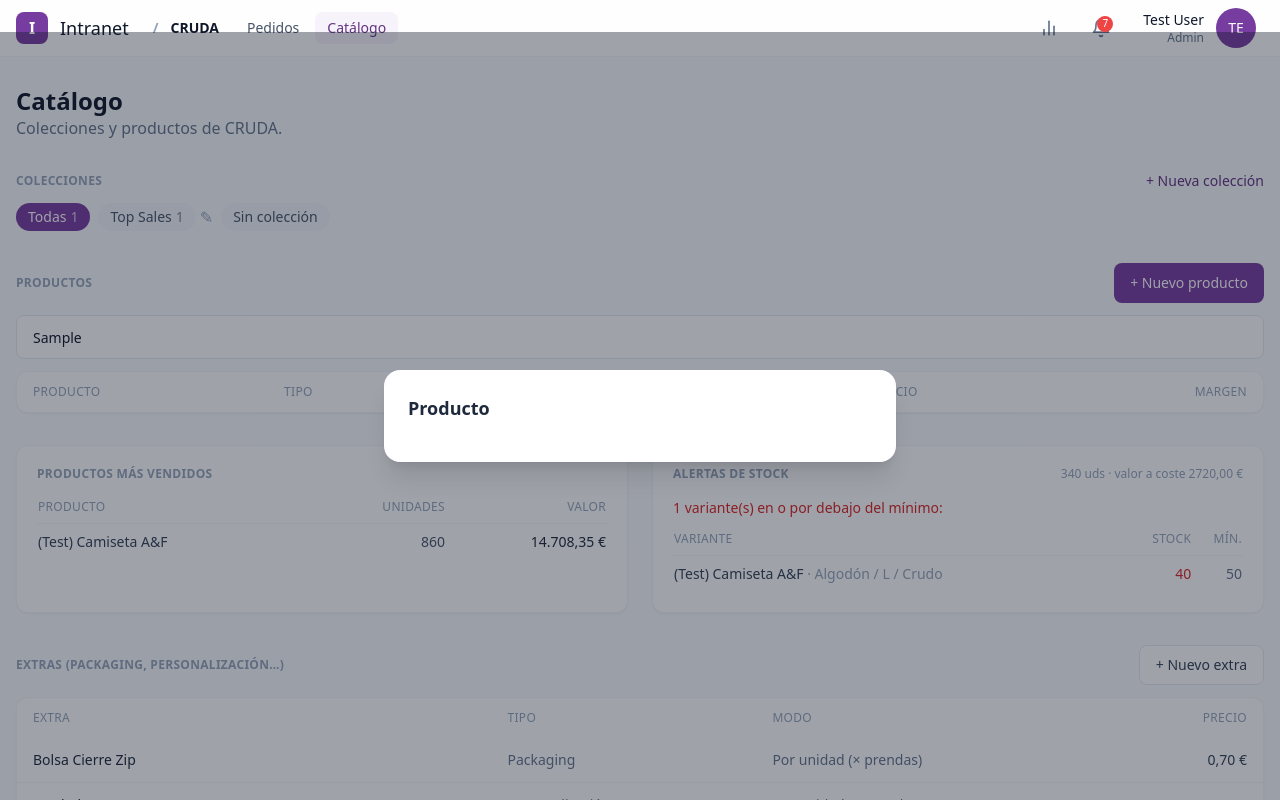
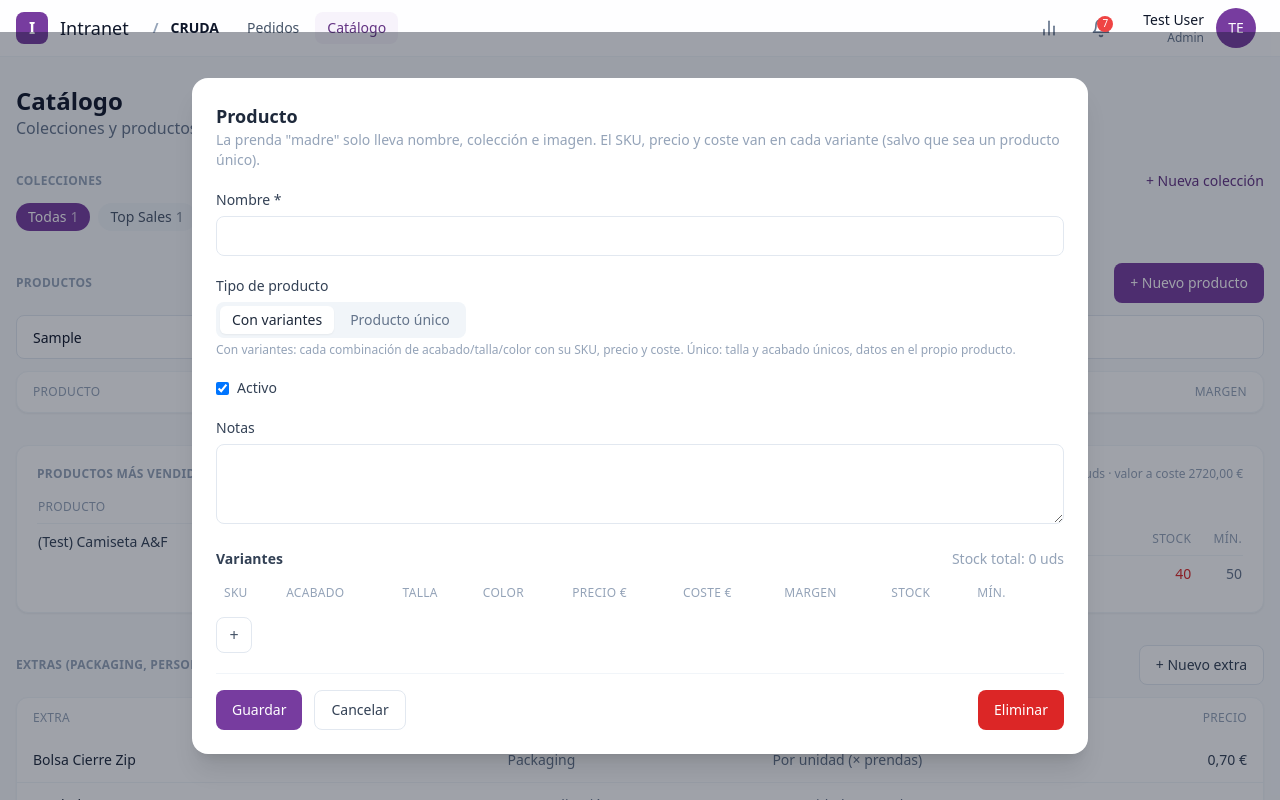
Before and after one commit to Arian1192/intranet-boilerplate, a React (Vite) app: page /cruda/catalogo in a window 1280 px wide. Both pictures are taken after typing "Sample" into the empty fields and a click on the button "+ Nuevo producto". Shown: the top 800 px of the page. Built offline with nearby package versions, Linux system fonts and the light colour scheme.

Commit message:
feat(cruda): product modal — form + editable variants table

```diff
--- a/src/features/cruda/components/ProductModal.tsx
+++ b/src/features/cruda/components/ProductModal.tsx
@@ -1,9 +1,127 @@
-import { Modal } from '@/components/ui';
+import { useMemo, useState } from 'react';
+import { Button, Input, Modal, SegmentedControl, Select, Textarea } from '@/components/ui';
+import { eur } from '../data/format';
+import { products, variables } from '../data/seed';
+import type { Variant } from '../data/types';
 
-export function ProductModal({ open, onClose }: { open: boolean; productId: string | null; onClose: () => void }) {
+const EMPTY_VARIANT: Omit<Variant, 'id'> = {
+  sku: '', finish: '—', size: '—', color: '—', price: 0, cost: 0, pvp: 0, multiplier: 0, stock: 0, min: 0,
+};
+
+export function ProductModal({ open, productId, onClose }: { open: boolean; productId: string | null; onClose: () => void }) {
+  const product = useMemo(() => products.find((p) => p.id === productId) ?? null, [productId]);
+
+  const [name, setName] = useState(product?.name ?? '');
+  const [type, setType] = useState<'variantes' | 'unico'>(product?.type ?? 'variantes');
+  const [active, setActive] = useState(product?.active ?? true);
+  const [variants, setVariants] = useState<Variant[]>(product?.variants ?? []);
+
+  const stockTotal = variants.reduce((s, v) => s + v.stock, 0);
+  const num = (v: string) => (v === '' ? 0 : Number(v));
+  const update = (id: string, patch: Partial<Variant>) => setVariants(variants.map((v) => (v.id === id ? { ...v, ...patch } : v)));
+  const remove = (id: string) => setVariants(variants.filter((v) => v.id !== id));
+
   return (
-    <Modal open={open} onClose={onClose} title="Producto">
-      <div />
+    <Modal open={open} onClose={onClose} className="max-w-4xl">
+      <div className="space-y-5">
+        <div>
+          <h3 className="text-lg font-semibold text-slate-800">Producto</h3>
+          <p className="text-sm text-slate-400">La prenda "madre" solo lleva nombre, colección e imagen. El SKU, precio y coste van en cada variante (salvo que sea un producto único).</p>
+        </div>
+
+        <Input label="Nombre *" value={name} onChange={(e) => setName(e.target.value)} />
+
+        <div>
+          <label className="mb-1.5 block text-sm font-medium text-slate-700">Tipo de producto</label>
+          <SegmentedControl
+            value={type}
+            onChange={setType}
+            options={[{ label: 'Con variantes', value: 'variantes' }, { label: 'Producto único', value: 'unico' }]}
+          />
+          <p className="mt-1 text-xs text-slate-400">Con variantes: cada combinación de acabado/talla/color con su SKU, precio y coste. Único: talla y acabado únicos, datos en el propio producto.</p>
+        </div>
+
+        <label className="flex items-center gap-2 text-sm text-slate-700">
+          <input type="checkbox" checked={active} onChange={(e) => setActive(e.target.checked)} /> Activo
+        </label>
+
+        <Textarea label="Notas" defaultValue={product?.notes ?? ''} />
+
+        <div>
+          <div className="mb-2 flex items-center justify-between">
+            <h4 className="text-sm font-semibold text-slate-700">Variantes</h4>
+            <span className="text-sm text-slate-400">Stock total: {stockTotal} uds</span>
+          </div>
+          <div className="overflow-x-auto">
+            <table className="w-full text-sm">
+              <thead>
+                <tr className="text-left text-xs uppercase tracking-wide text-slate-400">
+                  <th className="px-2 py-2 font-medium">SKU</th>
+                  <th className="px-2 py-2 font-medium">Acabado</th>
+                  <th className="px-2 py-2 font-medium">Talla</th>
+                  <th className="px-2 py-2 font-medium">Color</th>
+                  <th className="px-2 py-2 font-medium">Precio €</th>
+                  <th className="px-2 py-2 font-medium">Coste €</th>
+                  <th className="px-2 py-2 font-medium">Margen</th>
+                  <th className="px-2 py-2 font-medium">Stock</th>
+                  <th className="px-2 py-2 font-medium">Mín.</th>
+                  <th className="px-2 py-2" />
+                </tr>
+              </thead>
+              <tbody className="divide-y divide-slate-100">
+                {variants.map((v) => (
+                  <tr key={v.id}>
+                    <td className="px-2 py-2">
+                      <input value={v.sku} onChange={(e) => update(v.id, { sku: e.target.value })} className="h-8 w-24 rounded-md border border-slate-200 px-2 text-sm" />
+                    </td>
+                    <td className="px-2 py-2">
+                      <Select className="h-8 w-24" value={v.finish} onChange={(e) => update(v.id, { finish: e.target.value })}>
+                        <option>—</option>{variables.finishes.map((f) => <option key={f}>{f}</option>)}
+                      </Select>
+                    </td>
+                    <td className="px-2 py-2">
+                      <Select className="h-8 w-20" value={v.size} onChange={(e) => update(v.id, { size: e.target.value })}>
+                        <option>—</option>{variables.sizes.map((s) => <option key={s}>{s}</option>)}
+                      </Select>
+                    </td>
+                    <td className="px-2 py-2">
+                      <Select className="h-8 w-24" value={v.color} onChange={(e) => update(v.id, { color: e.target.value })}>
+                        <option>—</option>{variables.colors.map((c) => <option key={c}>{c}</option>)}
+                      </Select>
+                    </td>
+                    <td className="px-2 py-2">
+                      <input type="number" value={v.price} onChange={(e) => update(v.id, { price: num(e.target.value) })} className="h-8 w-20 rounded-md border border-slate-200 px-2 text-sm" />
+                    </td>
+                    <td className="px-2 py-2">
+                      <input type="number" value={v.cost} onChange={(e) => update(v.id, { cost: num(e.target.value) })} className="h-8 w-20 rounded-md border border-slate-200 px-2 text-sm" />
+                    </td>
+                    <td className="px-2 py-2 text-emerald-600" title="Margen (precio - coste)">{eur(v.price - v.cost)}</td>
+                    <td className="px-2 py-2">
+                      <input type="number" value={v.stock} onChange={(e) => update(v.id, { stock: num(e.target.value) })} className="h-8 w-16 rounded-md border border-slate-200 px-2 text-sm" />
+                    </td>
+                    <td className="px-2 py-2">
+                      <input type="number" value={v.min} onChange={(e) => update(v.id, { min: num(e.target.value) })} className="h-8 w-16 rounded-md border border-slate-200 px-2 text-sm" />
+                    </td>
+                    <td className="px-2 py-2">
+                      <button type="button" aria-label="Eliminar variante" onClick={() => remove(v.id)} className="text-slate-400 hover:text-red-500">✕</button>
+                    </td>
+                  </tr>
+                ))}
+              </tbody>
+            </table>
+          </div>
+          <button type="button" onClick={() => setVariants([...variants, { ...EMPTY_VARIANT, id: `v${Date.now()}` }])}
+            className="mt-2 grid h-9 w-9 place-items-center rounded-lg border border-slate-200 text-slate-600 hover:bg-slate-50">+</button>
+        </div>
+
+        <div className="flex items-center justify-between border-t border-slate-100 pt-4">
+          <div className="flex items-center gap-3">
+            <Button onClick={onClose}>Guardar</Button>
+            <Button variant="secondary" onClick={onClose}>Cancelar</Button>
+          </div>
+          <Button variant="danger">Eliminar</Button>
+        </div>
+      </div>
     </Modal>
   );
 }
```
Also changed, not shown: 1 other file (tests, documents, lock files or other folders).
